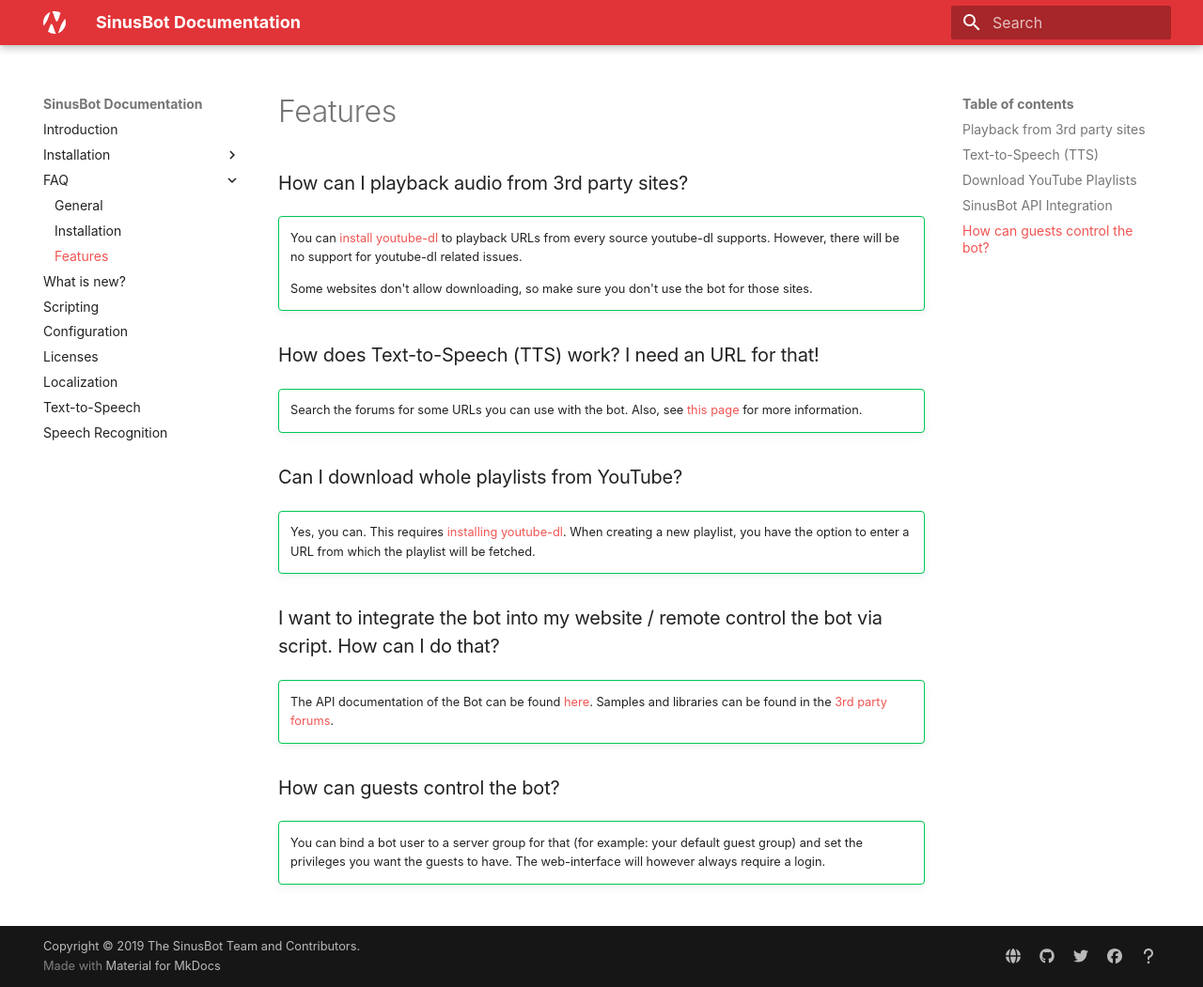
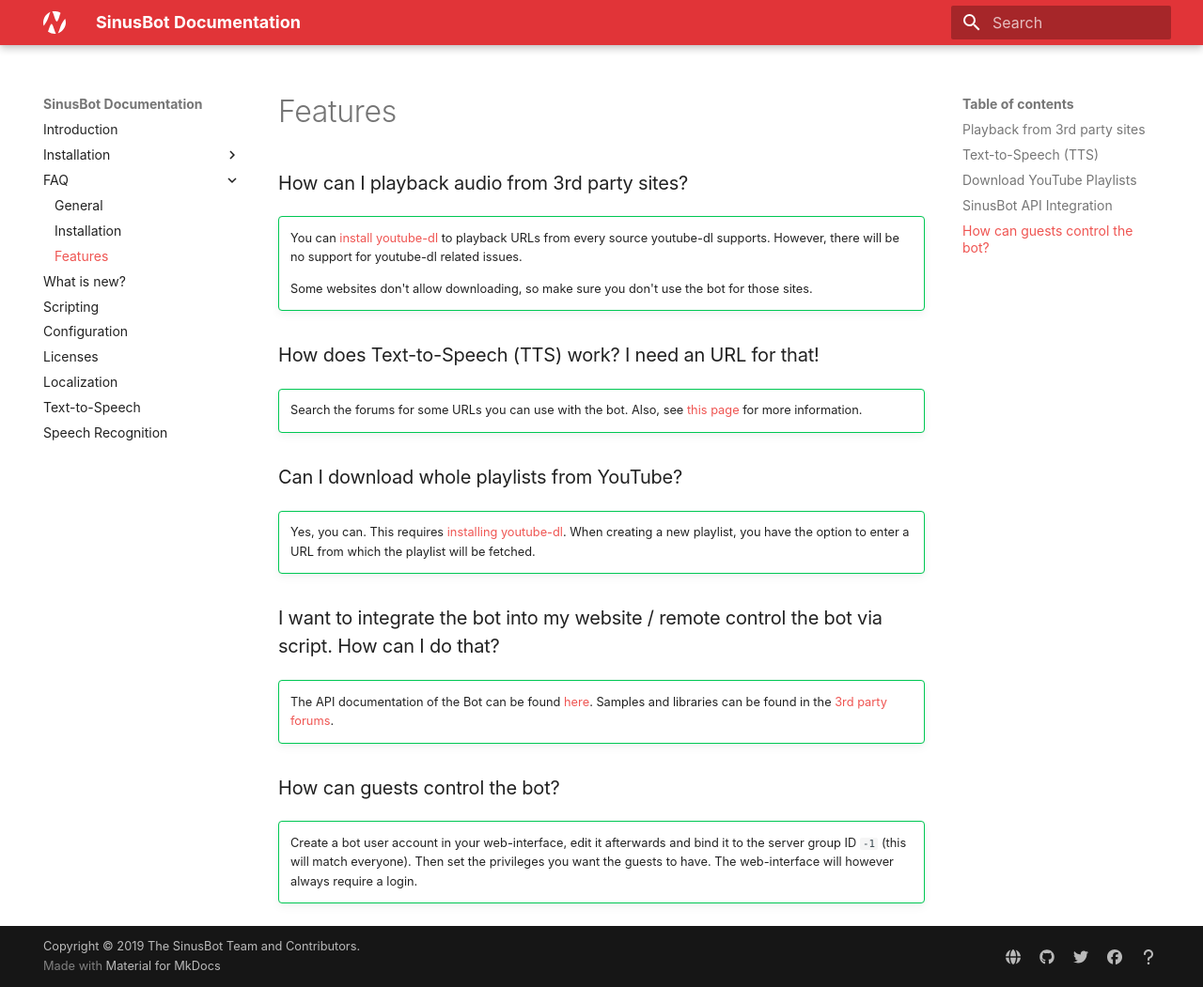
Before and after one commit to SinusBot/docs, an MkDocs documentation site: the page built from docs/faq/features.md, in a window 1280 px wide and 1051 px high. Shown: the whole window at 94% size. Built offline with MkDocs 1.6.1 and Material for MkDocs 9.7.7, drawn with Linux system fonts in a browser that asks for light colours.

Commit message:
update guests answer

```diff
--- a/docs/faq/features.md
+++ b/docs/faq/features.md
@@ -23,4 +23,4 @@
 ### How can guests control the bot?
 
 !!! success ""
-    You can bind a bot user to a server group for that (for example: your default guest group) and set the privileges you want the guests to have. The web-interface will however always require a login.
+    Create a bot user account in your web-interface, edit it afterwards and bind it to the server group ID `-1` (this will match everyone). Then set the privileges you want the guests to have. The web-interface will however always require a login.
```
